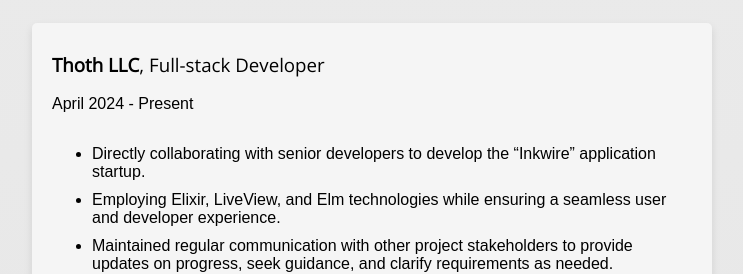
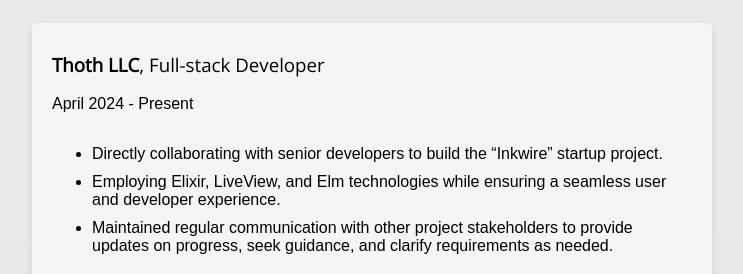
Before and after one commit to dawsonblack/dawsonblack.github.io, a plain HTML site: page index.html in a window 1280 px wide. Shown: the part 1120-1394 px from the top of the page, without its empty margins (268-1011 px from the left). Drawn offline with nearby package versions, Linux system fonts and the light colour scheme.

Commit message:
changed a couple words in thoth description

```diff
--- a/index.html
+++ b/index.html
@@ -134,8 +134,8 @@
         </div>
         <ul>
           <li>
-            Directly collaborating with senior developers to develop the “Inkwire”
-            application startup.
+            Directly collaborating with senior developers to build the “Inkwire”
+            startup project.
           </li>
           <li>
             Employing Elixir, LiveView, and Elm technologies while ensuring a
```
